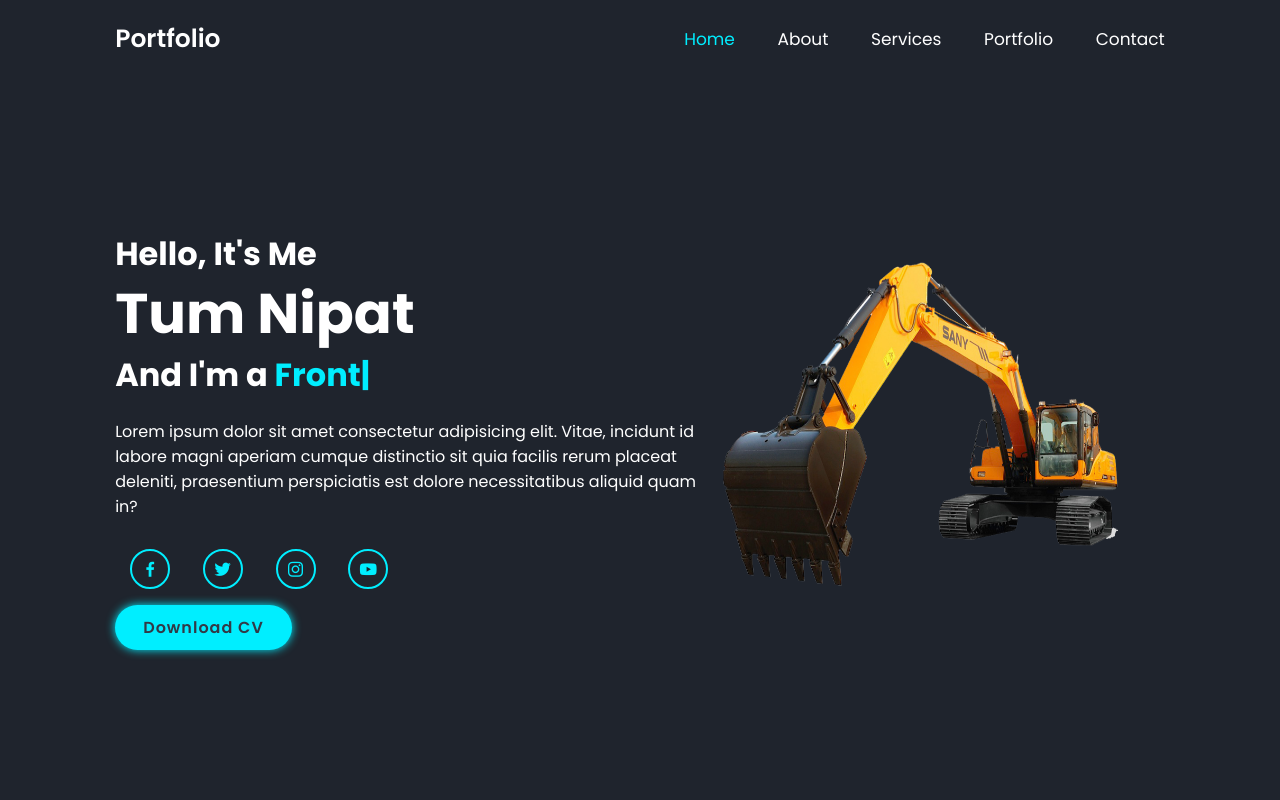
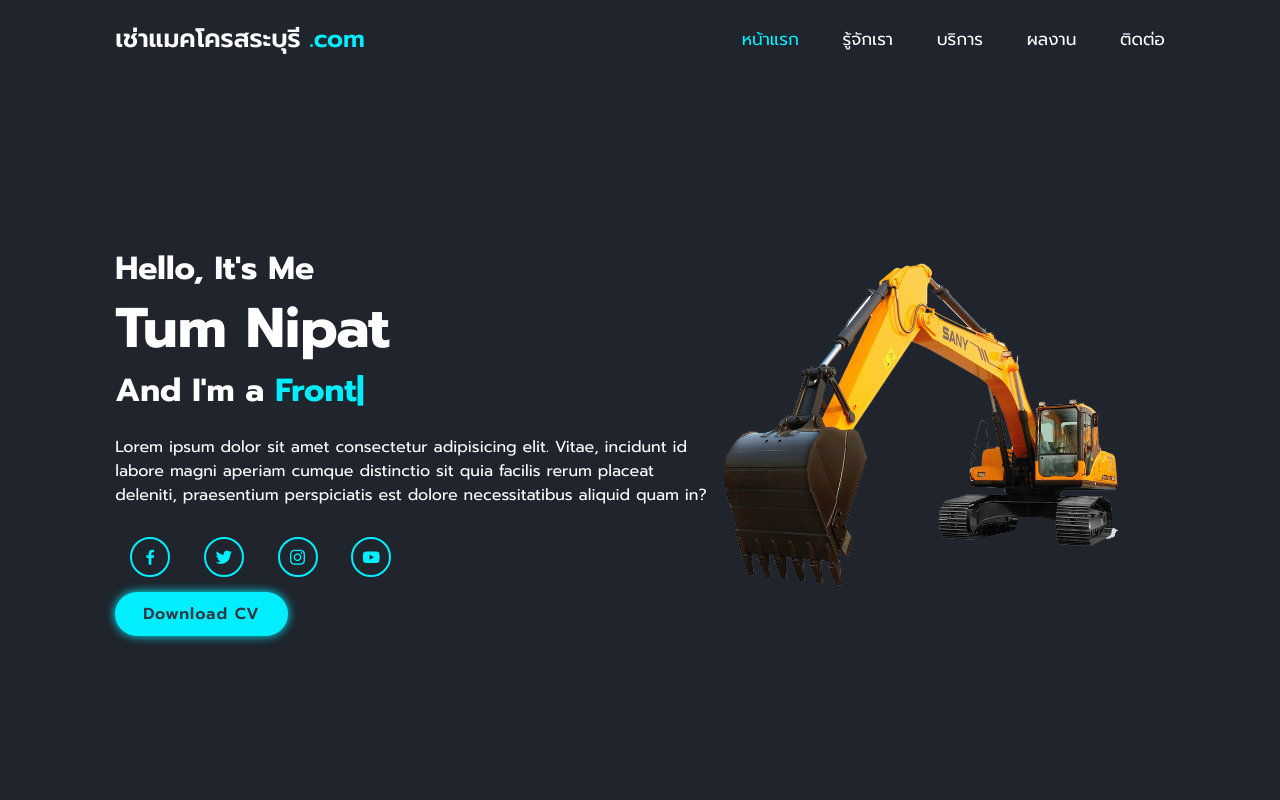
Before and after one commit to dev-tum/saraburi-excavator, a plain HTML site: page index.html in a window 1280 px wide. Shown: the top 800 px of the page. Drawn offline with nearby package versions, Linux system fonts and the light colour scheme.

Commit message:
แก้ menu

```diff
--- a/css/style.css
+++ b/css/style.css
@@ -1,4 +1,4 @@
-@import url('https://fonts.googleapis.com/css2?family=Poppins:wght@300;400;500;600;700;800;900&display=swap');
+@import url('https://fonts.googleapis.com/css2?family=Prompt:wght@300;400;500;600;700;800;900&display=swap');
 
 * {
     margin: 0;
@@ -8,7 +8,8 @@
     border: none;
     outline: none;
     scroll-behavior: smooth;
-    font-family: 'Poppins', sans-serif;
+    font-family: 'Prompt', sans-serif;
+    /* font-family: 'Poppins', sans-serif;   */
 }
 
 :root {
--- a/index.html
+++ b/index.html
@@ -4,7 +4,7 @@
         <meta charset="UTF-8">
         <meta http-equiv="X-UA-Compatible" content="IE=edge">
         <meta name="viewport" content="width=device-width, initial-scale=1.0">
-        <title>Responsive Personal Portfolio Website Design | Tum</title>
+        <title>เช่าแมคโครสระบุรี.com | บริการเช่ารถขุด รถแมคโคร</title>
 
         <!-- box icons -->
         <link href='https://unpkg.com/boxicons@2.1.4/css/boxicons.min.css' rel='stylesheet'>
@@ -17,16 +17,16 @@
 
         <!-- header design -->
         <header class="header">
-            <a href="#" class="logo">Portfolio</a>
+            <a href="#" class="logo">เช่าแมคโครสระบุรี <span>.com</span></a>
 
             <i class='bx bx-menu' id="menu-icon"></i>
 
             <nav class="navbar">
-                <a href="#home" class="active">Home</a>
-                <a href="#about">About</a>
-                <a href="#services">Services</a>
-                <a href="#portfolio">Portfolio</a>
-                <a href="#contact">Contact</a>
+                <a href="#home" class="active">หน้าแรก</a>
+                <a href="#about">รู้จักเรา</a>
+                <a href="#services">บริการ</a>
+                <a href="#portfolio">ผลงาน</a>
+                <a href="#contact">ติดต่อ</a>
             </nav>
         </header>
 
```
